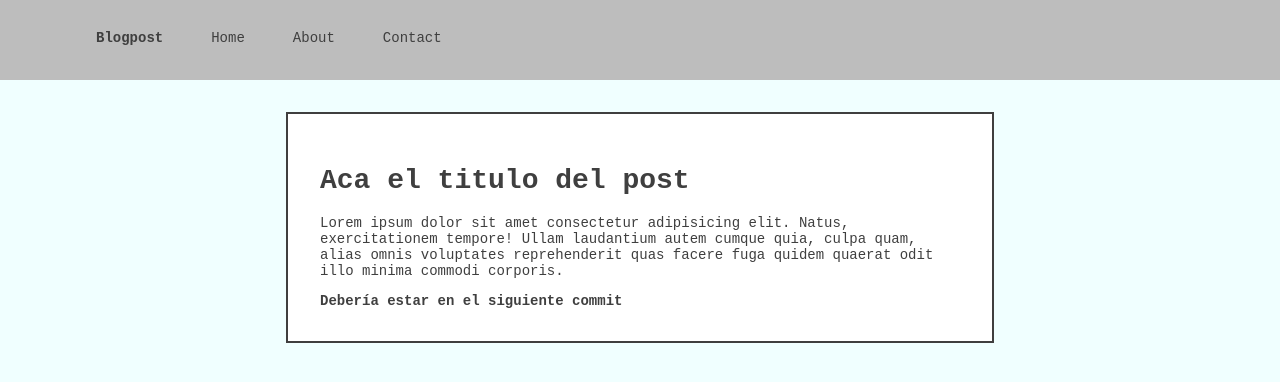
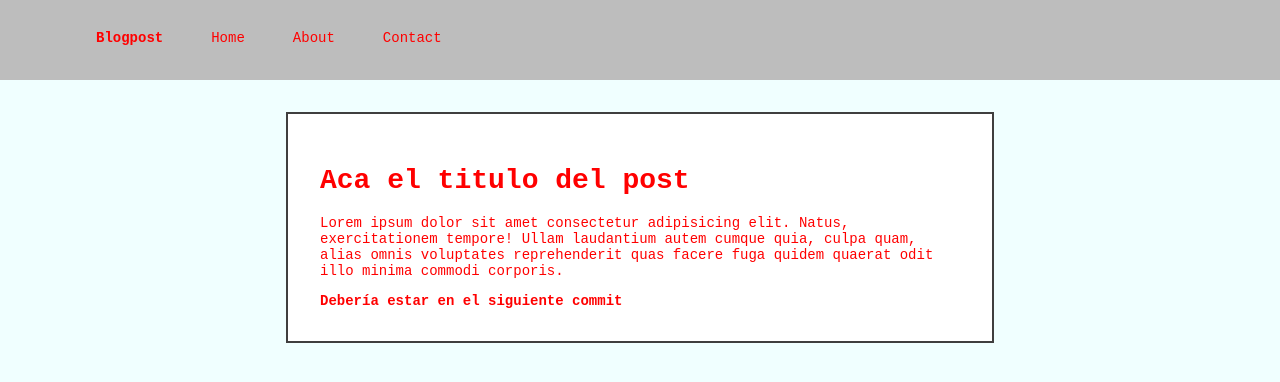
Before and after one commit to galindocode/platzi_learn_git, a plain HTML site: page index.html in a window 1280 px wide. Shown: the top 382 px of the page. Drawn offline with Linux system fonts and the light colour scheme.

Commit message:
change the color to red

```diff
--- a/css/style.css
+++ b/css/style.css
@@ -1,7 +1,7 @@
 body {
     padding: 0;
     margin: 0;
-    color: #3f3f3f;
+    color: red;
     text-align: center;
     font-family: 'Courier New', Courier, monospace;
     font-size: 14px;
```
